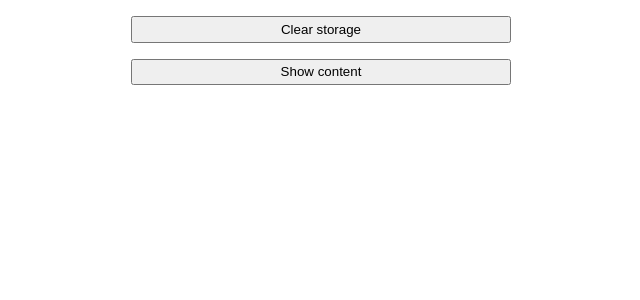
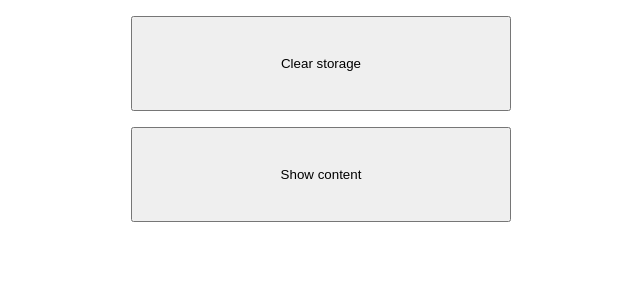
Before and after one commit to Sam-2019/clear.localStorage, a React (Create React App) app: page / in a window 1280 px wide. Shown: the top 300 px of the page, without its empty margins (319-959 px from the left). Built offline with nearby package versions, Linux system fonts and the light colour scheme.

Commit message:
className update increased padding, centered storage-length

```diff
--- a/src/App.js
+++ b/src/App.js
@@ -46,7 +46,7 @@ export default function App() {
         <ListItem key={index} value={items} />
       ))}
 
-      <div>{dataLength}</div>
+      <div className="storage-length">{dataLength}</div>
     </div>
   );
 }
--- a/src/styles.css
+++ b/src/styles.css
@@ -7,7 +7,7 @@
 }
 
 .my-button {
-  padding: 1% 5%;
+  padding: 10% 5%;
   margin: 8px 0;
   text-align: center;
 }
@@ -16,6 +16,10 @@
   margin: 0 0 10px 0;
 }
 
+.storage-length {
+  text-align: center;
+}
+
 @media only screen and (max-width: 600px) {
   .App {
     width: 100%;
```
